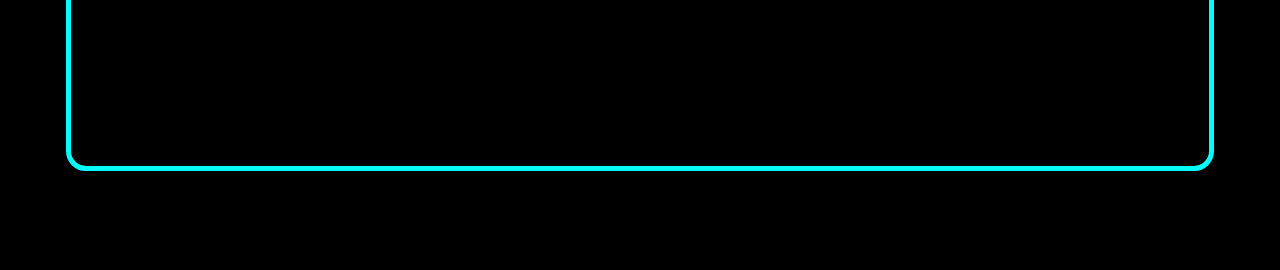
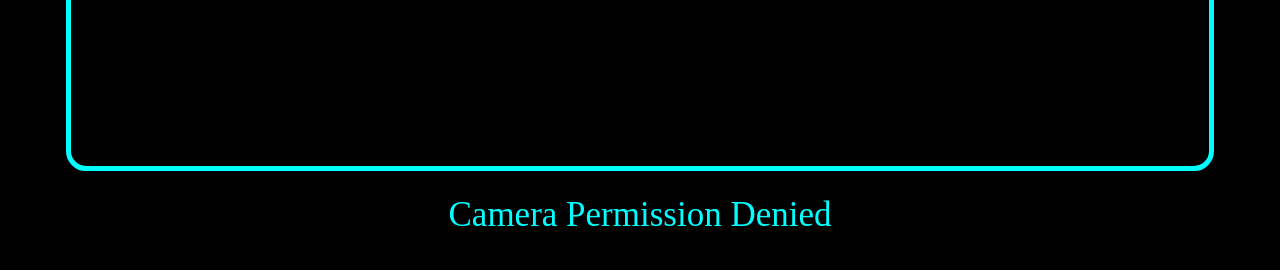
Before and after one commit to AP24110010252/smart-mood-detector, a Flask app: page / in a window 1280 px wide. Shown: the part 577-847 px from the top of the page. Before the commit the page ends 748 px from the top, so only its background shows below. Run offline with Flask 3, Linux system fonts and the light colour scheme.

Commit message:
final camera ui

```diff
--- a/templates/index.html
+++ b/templates/index.html
@@ -25,6 +25,12 @@ border-radius:20px;
 margin-top:30px;
 }
 
+#mood{
+color:aqua;
+font-size:35px;
+margin-top:20px;
+}
+
 </style>
 
 </head>
@@ -41,6 +47,10 @@ autoplay
 playsinline>
 </video>
 
+<p id="mood">
+Detecting...
+</p>
+
 <script>
 
 navigator
@@ -55,13 +65,19 @@ document
 .getElementById("camera")
 .srcObject=stream
 
+document
+.getElementById("mood")
+.innerHTML =
+"Camera Connected"
+
 })
 
 .catch(function(){
 
-alert(
-"Allow camera permission"
-)
+document
+.getElementById("mood")
+.innerHTML =
+"Camera Permission Denied"
 
 })
 
```
